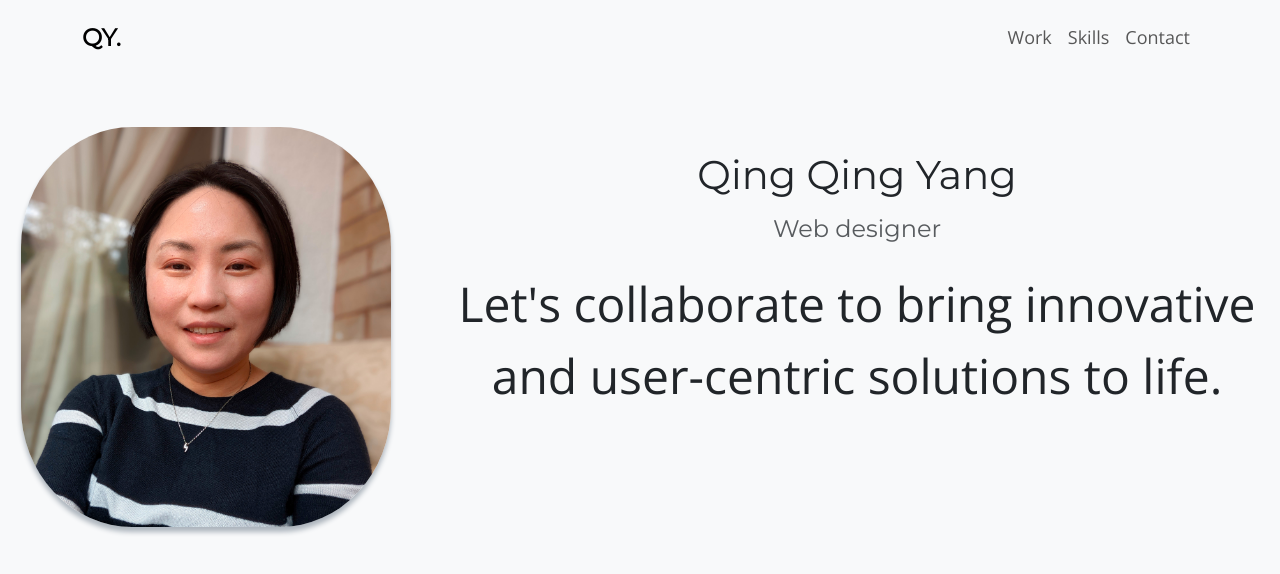
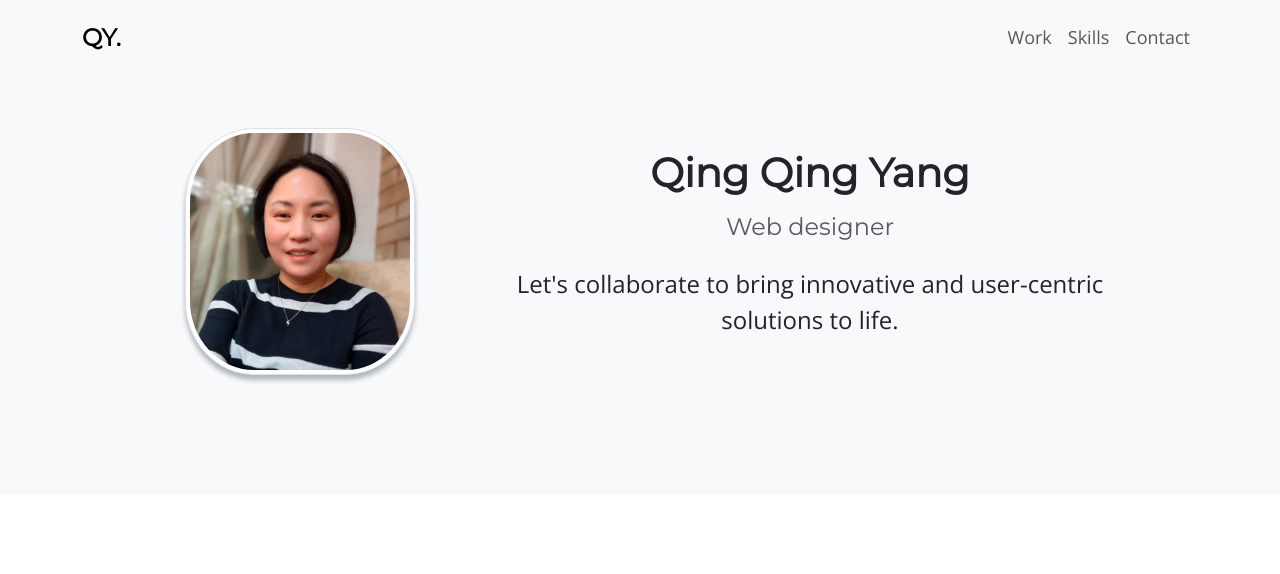
Before and after one commit to qingh2o/Bootstrap-Portfolio, a plain HTML site: page index.html in a window 1280 px wide. Drawn offline with nearby package versions, Linux system fonts and the light colour scheme.

Commit message:
adjust header layout using bootstrap classes

```diff
--- a/css/style.css
+++ b/css/style.css
@@ -39,19 +39,13 @@ h1, h2, h3, h4, h5, h6 {
 }
 
 /* Hero Section =============*/
-.masthead .card {
-    margin: 30px auto;
-    border-color: transparent;
-    background: transparent;
-}
 
 .masthead img {
-    max-width: 400px;
-    max-height: 400px;
     border-radius: 30%;
     box-shadow: 0px 5px 5px 0px #adb5bd;
 }
 
-.masthead p {
-    font-size: 48px;
+.masthead .content {
+  display: flex;
+  align-items: center;
 }
--- a/index.html
+++ b/index.html
@@ -42,17 +42,17 @@
   </nav>
 
   <!-- Hero Section -->
-  <header class="masthead py-5 text-center bg-light">
-    <div class="card py-5">
-        <div class="row">
-          <div class="col-lg-4 col-md-12">
-            <img src="images/QingqingYang-photo.jpg" class="img-fluid" alt="Qing photo">
+  <header class="masthead py-5 bg-light">
+      <div class="container py-5 text-center">
+            <div class="row pt-2 mx-5">
+                <div class="col-lg-4 col-md-12 my-4">
+                    <img src="images/QingqingYang-photo.jpg" class="img-fluid img-thumbnail" style="max-width: 230px" alt="Qing photo">
                 </div>
-          <div class="col-lg-8 my-2">
-            <div class="card-body">
-              <h1 class="card-title">Qing Qing Yang</h1>
-              <h4 class="card-subtitle mt-3 mb-4 text-body-secondary">Web designer</h4>
-              <p class="card-text">Let's collaborate to bring innovative and user-centric solutions to life.</p>
+                <div class="col-lg-8 col-md-12 my-4 content">
+                    <div class="m-auto">
+                        <h1 class="fw-bolder">Qing Qing Yang</h1>
+                        <h4 class="mt-3 mb-4 text-body-secondary">Web designer</h4>
+                        <p class="fs-4">Let's collaborate to bring innovative and user-centric solutions to life.</p>
                     </div>
                 </div>
             </div>
```
Lines whose indentation alone changed are shown as unchanged.
